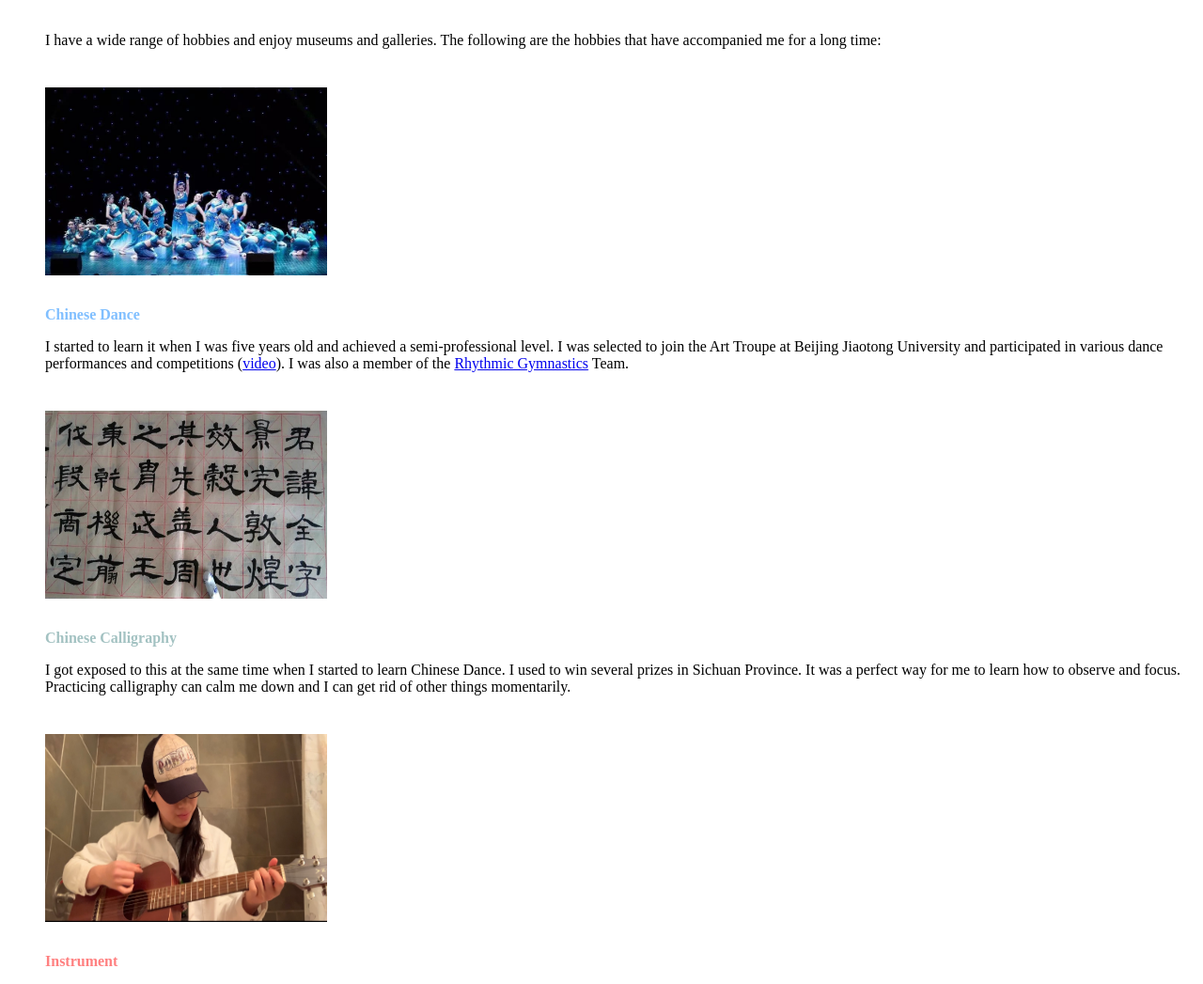
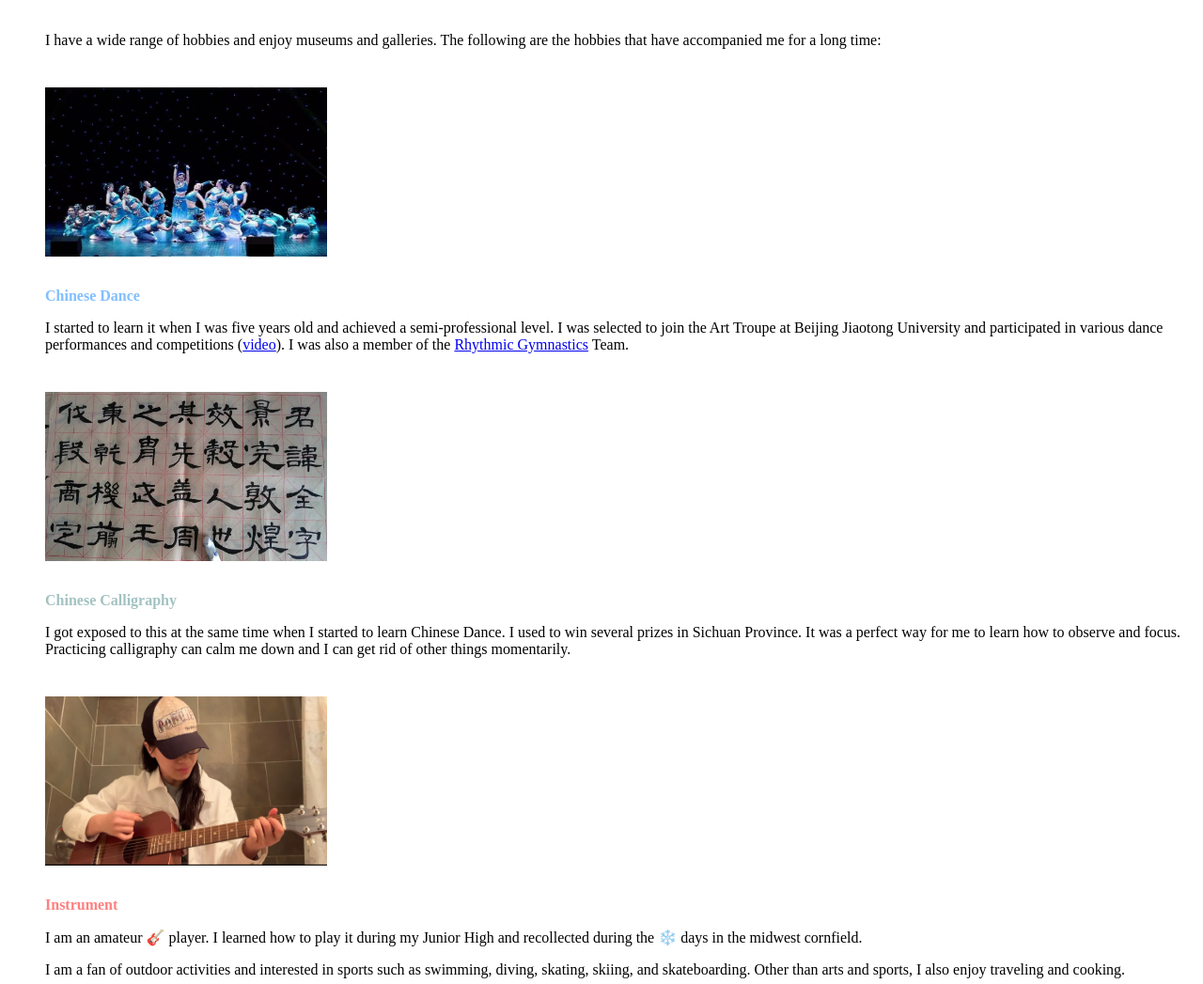
Before and after one commit to YangjiaoChen/YangjiaoChen.github.io, a Jekyll site: the page built from personal.html, in a window 1280 px wide. Shown: the part 108-1155 px from the top of the page at 94% size. Built offline with Jekyll 4.4.1, drawn with Linux system fonts in a browser that asks for light colours.

Commit message:
Update personal.html

```diff
--- a/personal.html
+++ b/personal.html
@@ -29,7 +29,7 @@ title: "Yangjiao Chen: personal"
   <div class="row">
   <div class="col-sm-5">
     <img src="imgs/dance.jpg"  width="300"
-         height="200" style="margin-top: 25px; margin-bottom: 15px" >
+         height="180" style="margin-top: 25px; margin-bottom: 15px" >
   </div>
   <div class="col-md-auto">
       <br />
@@ -44,7 +44,7 @@ I was also a member of the <a href="https://v.youku.com/v_show/id_XODM1MzUxMzY0.
   <div class="row">
   <div class="col-sm-5">
     <img src="imgs/calligraphy.jpg"  width="300"
-         height="200" style="margin-top: 25px; margin-bottom: 15px" >
+         height="180" style="margin-top: 25px; margin-bottom: 15px" >
   </div>
   <div class="col-md-auto">
       <br />
@@ -57,7 +57,7 @@ I was also a member of the <a href="https://v.youku.com/v_show/id_XODM1MzUxMzY0.
 <div class="row">
   <div class="col-sm-5">
     <img src="imgs/guitar.jpg"  width="300"
-         height="200" style="margin-top: 25px; margin-bottom: 15px" >
+         height="180" style="margin-top: 25px; margin-bottom: 15px" >
   </div>
   <div class="col-md-auto">
       <br />
```
